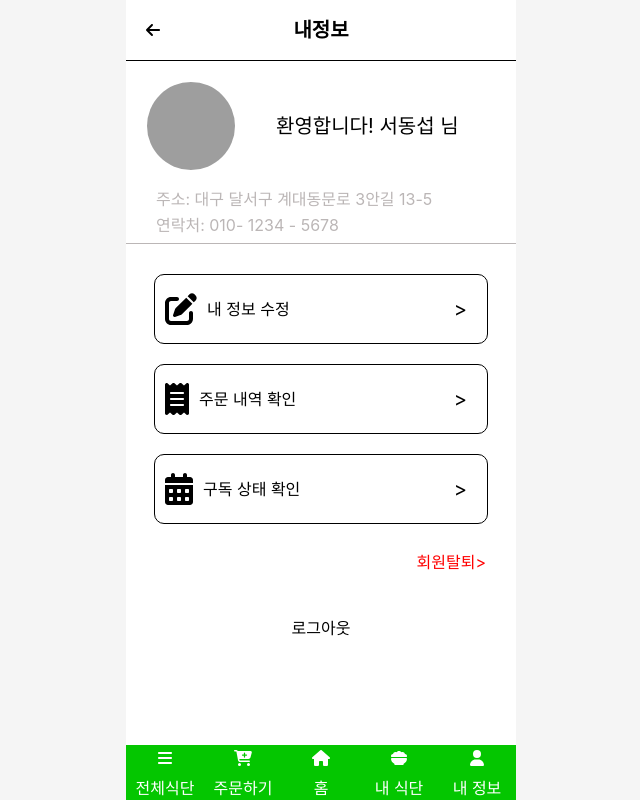
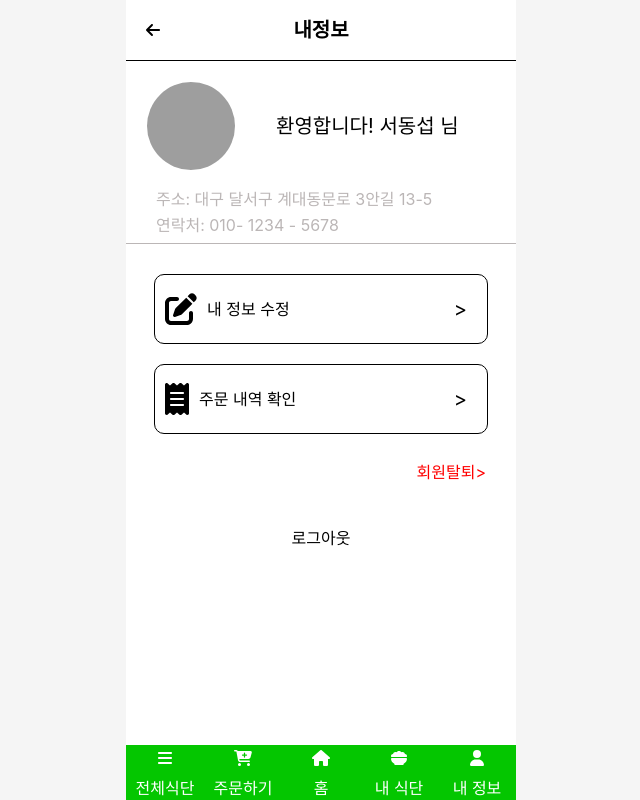
Before and after one commit to dongsubnambuk/LikeLion-12th-Hackathon, a React (Create React App) app in the folder Front/: page /mypage in a window 1280 px wide. Shown: the whole page, without its empty margins (319-959 px from the left). Built offline with nearby package versions, Linux system fonts and the light colour scheme; grey boxes are pictures that could not be loaded.

Commit message:
마이페이지 수정

```diff
--- a/Front/package.json
+++ b/Front/package.json
@@ -12,7 +12,9 @@
     "@testing-library/react": "^13.4.0",
     "@testing-library/user-event": "^13.5.0",
     "antd": "^5.19.3",
+    "moment": "^2.30.1",
     "react": "^18.3.1",
+    "react-calendar": "^5.0.0",
     "react-daum-postcode": "^3.1.3",
     "react-dom": "^18.3.1",
     "react-modal": "^3.16.1",
--- a/Front/src/App.js
+++ b/Front/src/App.js
@@ -10,6 +10,7 @@ import MyPage from './pages/MyPage';
 import UserInfoUpdate from './pages/UserInfoUpdate';
 import OrderList from './pages/OrderList';
 import WeeklyFoodMenu from './pages/WeeklyFoodMenu';
+
 
 const App = () => (
   <div className="mobile-container">
@@ -24,6 +25,7 @@ const App = () => (
                 <Route path="/userinfoupdate" element={<UserInfoUpdate />} />
                 <Route path="/orderlist" element={<OrderList />} />
                 <Route path="/weeklyfoodmenu" element={<WeeklyFoodMenu />} />
+
             </Routes>
         </Router>
 
--- a/Front/src/pages/MyPage.jsx
+++ b/Front/src/pages/MyPage.jsx
@@ -78,11 +78,7 @@ const handleImageSave = (newImage) => {
                 <span className="arrow">&gt;</span>
             </div>
 
-            <div className="mypage-link" onClick={() => navigate('/subscription-status')}>
-            <FontAwesomeIcon icon={faCalendarDays} size="2x"/>
-                <span>구독 상태 확인</span>
-                <span className="arrow">&gt;</span>
-            </div>
+
 
         </div>
         <div className="mypage-link unsubscribe" onClick={handleUnsubscribeClick}>
--- a/Front/src/pages/WeeklyFoodMenu.jsx
+++ b/Front/src/pages/WeeklyFoodMenu.jsx
@@ -7,7 +7,7 @@ import { Swiper, SwiperSlide } from 'swiper/react';
 import 'swiper/css'; // Swiper 기본 CSS
 import 'swiper/css/navigation'; // Navigation 모듈의 CSS
 import 'swiper/css/pagination'; // Pagination 모듈의 CSS
-import { Navigation, Pagination ,Autoplay} from 'swiper/modules'; // 모듈을 swiper/modules에서 가져오기
+import { Navigation, Pagination} from 'swiper/modules'; // 모듈을 swiper/modules에서 가져오기
 import Meals from "../components/Meals";
 
 function WeeklyFoodMenu(){
```
Also changed, not shown: 1 other file (tests, documents, lock files or other folders).
